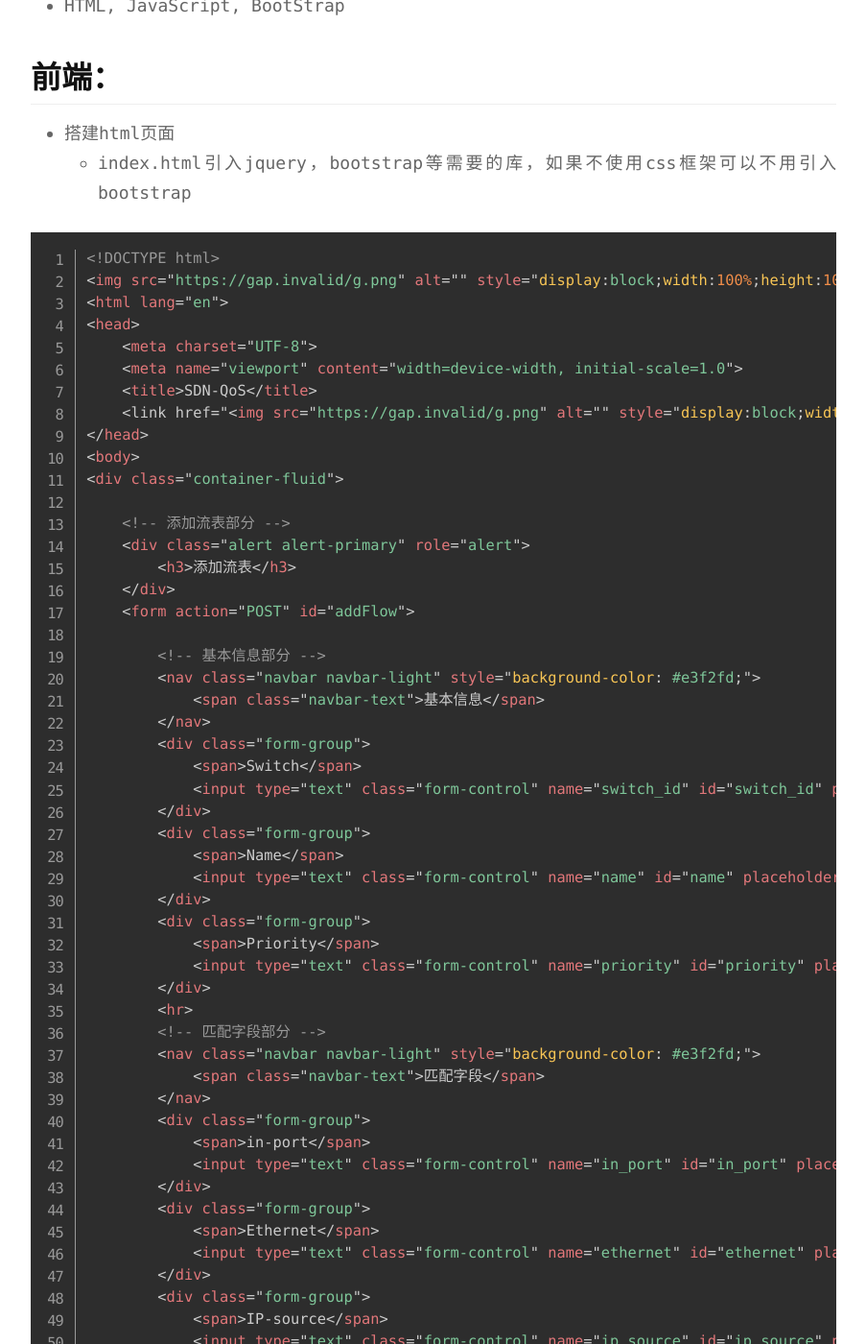
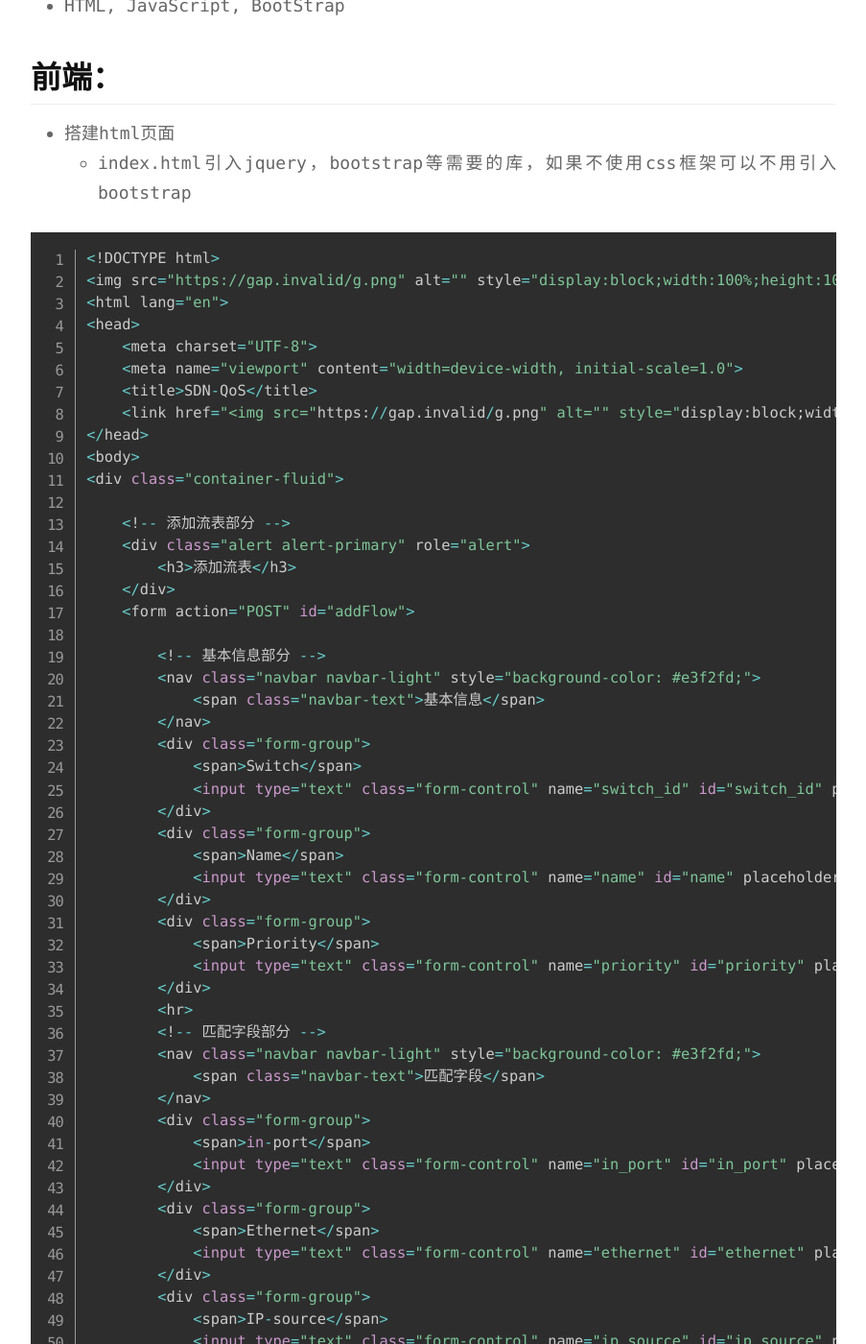
Before and after one commit to LijinPengT/LijinPengT.github.io, a Jekyll site: the page built from _posts/2020-08-18-summer-internship-project-first.md, in a window 1280 px wide and 1400 px high, scrolled down 405 px. Shown: the whole window at 96% size, without its empty margins (188-1091 px from the left). Built offline with Jekyll 4.4.1, drawn with Linux system fonts in a browser that asks for light colours; some of the changed text lies outside the part shown.

Commit message:
update 20200818 summerproject

````diff
--- a/_posts/2020-08-18-summer-internship-project-first.md
+++ b/_posts/2020-08-18-summer-internship-project-first.md
@@ -18,7 +18,7 @@ excerpt: Python-Django项目
 + 搭建html页面
     + index.html引入jquery，bootstrap等需要的库，如果不使用css框架可以不用引入bootstrap
 
-```html
+```python
 <!DOCTYPE html>
 {% load staticfiles %}
 <html lang="en">
````
